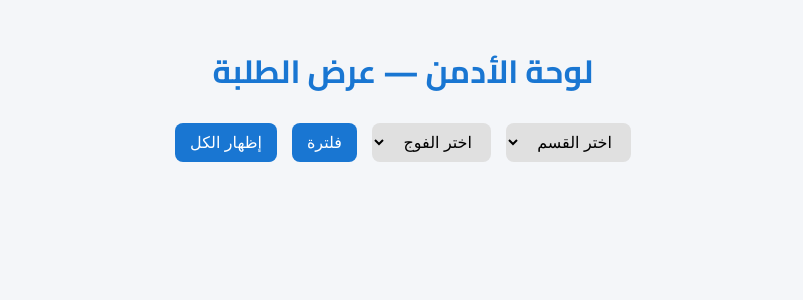
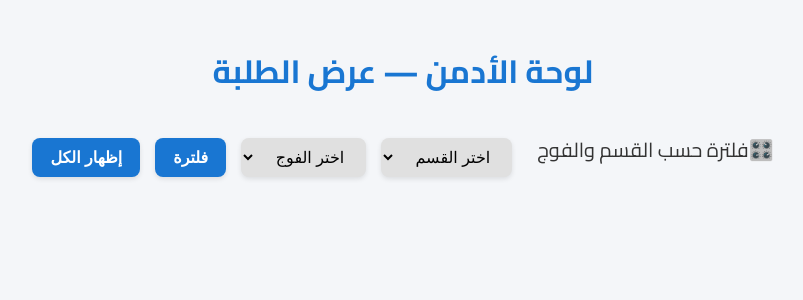
Before and after one commit to hocinebno3131-source/students_app, a Flask app: template templates/admin.html in a window 1280 px wide. Shown: the top 300 px of the page, without its empty margins (237-1040 px from the left). Run offline with Flask 3, Linux system fonts and the light colour scheme; the template is opened without the code that fills it, so the values that code supplies are empty.

Commit message:
Update admin.html

```diff
--- a/templates/admin.html
+++ b/templates/admin.html
@@ -6,19 +6,105 @@
     <link href="https://fonts.googleapis.com/css2?family=Cairo:wght@400;700&display=swap" rel="stylesheet">
 
     <style>
-        body { font-family: 'Cairo', sans-serif; background: #f4f6f9; margin: 0; padding: 20px; color: #333; }
-        h1 { text-align: center; color: #1976d2; }
-        .filters { display: flex; gap: 15px; justify-content: center; margin-bottom: 25px; flex-wrap: wrap; }
-        select, button { padding: 10px 15px; border-radius: 8px; border: none; font-size: 16px; cursor: pointer; transition: 0.3s; }
-        select { background: #e0e0e0; }
-        select:hover { background: #d5d5d5; }
-        button { background: #1976d2; color: white; }
-        button:hover { background: #0d47a1; }
-        table { width: 100%; border-collapse: collapse; margin-bottom: 35px; background: white; box-shadow: 0 3px 8px rgba(0,0,0,0.1); border-radius: 8px; overflow: hidden; }
-        th, td { padding: 12px 15px; text-align: center; }
-        th { background: #1976d2; color: white; }
-        tr:nth-child(even) { background: #f1f1f1; }
-        .table-title { margin: 15px 0 5px 0; font-size: 18px; color: #333; font-weight: bold; }
+        body {
+            font-family: 'Cairo', sans-serif;
+            background: #f4f6f9;
+            margin: 0;
+            padding: 20px;
+            color: #333;
+        }
+        h1 {
+            text-align: center;
+            color: #1976d2;
+            margin-bottom: 30px;
+        }
+
+        .filters {
+            display: flex;
+            gap: 15px;
+            justify-content: center;
+            margin-bottom: 25px;
+            flex-wrap: wrap;
+            align-items: center;
+        }
+
+        .filters label {
+            font-weight: bold;
+            margin-right: 5px;
+        }
+
+        select, button {
+            padding: 10px 18px;
+            border-radius: 8px;
+            border: none;
+            font-size: 16px;
+            cursor: pointer;
+            transition: 0.3s;
+            box-shadow: 0 2px 5px rgba(0,0,0,0.1);
+        }
+
+        select {
+            background: #e0e0e0;
+        }
+
+        select:hover {
+            background: #d5d5d5;
+        }
+
+        button {
+            background: #1976d2;
+            color: white;
+            font-weight: bold;
+        }
+
+        button:hover {
+            background: #0d47a1;
+            transform: scale(1.05);
+        }
+
+        .tables-header {
+            display: flex;
+            justify-content: center;
+            align-items: center;
+            font-size: 20px;
+            margin-bottom: 15px;
+        }
+
+        .tables-header span {
+            margin-left: 10px;
+        }
+
+        table {
+            width: 100%;
+            border-collapse: collapse;
+            margin-bottom: 35px;
+            background: white;
+            box-shadow: 0 3px 8px rgba(0,0,0,0.1);
+            border-radius: 8px;
+            overflow: hidden;
+        }
+
+        th, td {
+            padding: 12px 15px;
+            text-align: center;
+        }
+
+        th {
+            background: #1976d2;
+            color: white;
+        }
+
+        tr:nth-child(even) {
+            background: #f1f1f1;
+        }
+
+        .table-title {
+            margin: 15px 0 5px 0;
+            font-size: 18px;
+            color: #333;
+            font-weight: bold;
+            text-align: center;
+        }
     </style>
 </head>
 <body>
@@ -26,6 +112,8 @@
 <h1>لوحة الأدمن — عرض الطلبة</h1>
 
 <div class="filters">
+    <div class="tables-header">🎛️ <span>فلترة حسب القسم والفوج</span></div>
+
     <select id="classFilter">
         <option value="">اختر القسم</option>
         {% for c in classes %}
```
